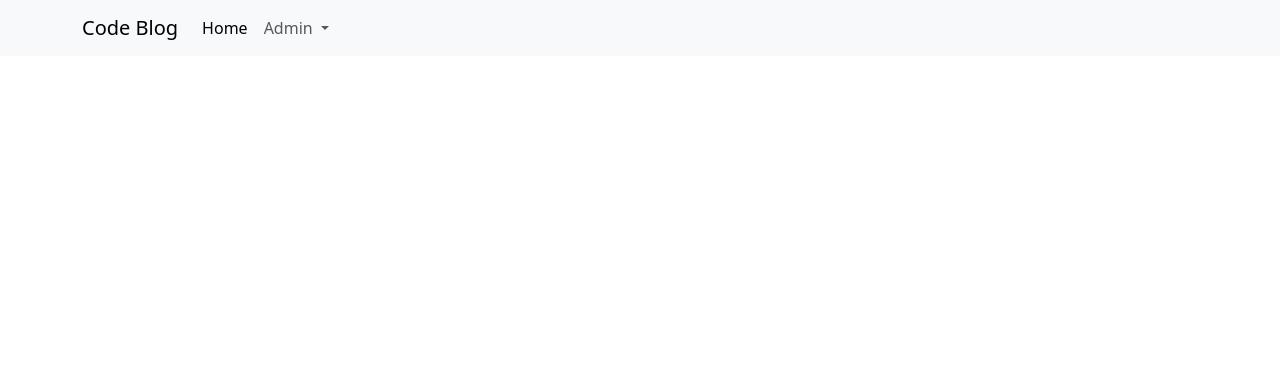
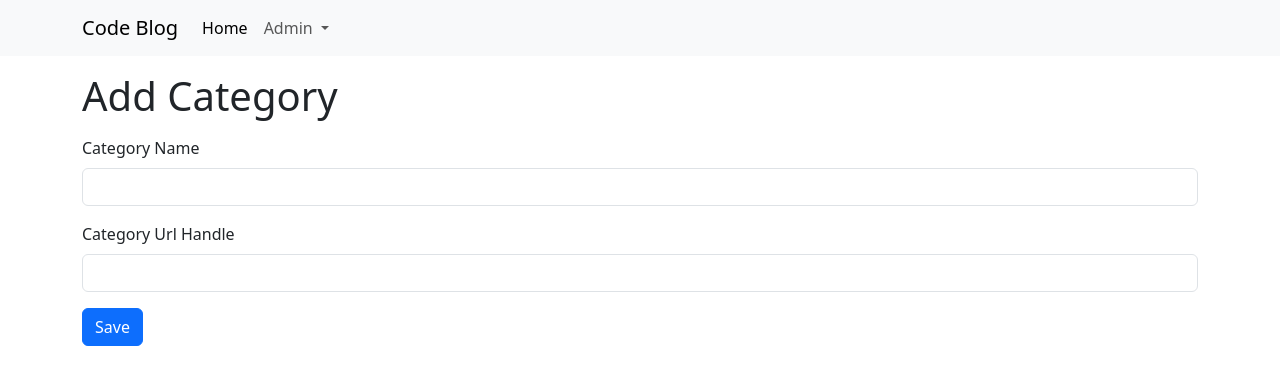
Before and after one commit to Bisig1892/CodeBlog.UI, an Angular app: page /admin/categories/add in a window 1280 px wide. Before the commit this address led to /. Shown: the top 384 px of the page. Built offline with nearby package versions, Linux system fonts and the light colour scheme.

Commit message:
implemented add category component and routing

```diff
--- a/src/app/app-routing.module.ts
+++ b/src/app/app-routing.module.ts
@@ -1,11 +1,16 @@
 import { NgModule } from '@angular/core';
 import { RouterModule, Routes } from '@angular/router';
 import { CategoryListComponent } from './features/category/category-list/category-list.component';
+import { AddCategoryComponent } from './features/category/add-category/add-category.component';
 
 const routes: Routes = [
   {
     path: 'admin/categories',
     component: CategoryListComponent
+  },
+  {
+    path: 'admin/categories/add',
+    component: AddCategoryComponent
   }
 
 ];
--- /dev/null
+++ b/src/app/features/category/add-category/add-category.component.html
@@ -0,0 +1,22 @@
+<div class="container">
+
+    <h1 class="mt-3">Add Category</h1>
+
+    <form #form="ngForm" (ngSubmit)="onSubmit()">
+        <div class="mt-2">
+            <div class="mt-3">
+                <label class="form-label">Category Name</label>
+                <input type="text" id="categoryName" class="form-control" name="categoryName" [(ngModel)]="model.name">
+            </div>
+
+            <div class="mt-3">
+                <label class="form-label">Category Url Handle</label>
+                <input type="text" id="categoryUrlHandle" class="form-control" name="categoryUrlHandle" [(ngModel)]="model.urlHandle">
+            </div>
+        </div>
+
+        <div class="mt-3">
+            <button type="submit" class="btn btn-primary">Save</button>
+        </div>
+    </form>
+</div>
--- /dev/null
+++ b/src/app/features/category/add-category/add-category.component.ts
@@ -0,0 +1,23 @@
+import { Component } from '@angular/core';
+import { AddCategoryRequest } from '../models/add-category-request.model';
+
+@Component({
+  selector: 'app-add-category',
+  templateUrl: './add-category.component.html',
+  styleUrls: ['./add-category.component.css']
+})
+export class AddCategoryComponent {
+
+  model: AddCategoryRequest;
+
+  constructor() {
+    this.model = {
+      name: '',
+      urlHandle: ''
+    };
+  }
+
+  onSubmit() {
+  }
+
+}
--- a/src/app/features/category/category-list/category-list.component.html
+++ b/src/app/features/category/category-list/category-list.component.html
@@ -3,7 +3,7 @@
     <h1 class="mt-3">Category List</h1>
 
     <div class="d-flex justify-content-end mt-3">
-        <a href="" class="btn btn-primary">Add Category</a>
+        <a [routerLink]="['/admin/categories/add']" class="btn btn-primary">Add Category</a>
 
     </div>
 </div>
--- /dev/null
+++ b/src/app/features/category/models/add-category-request.model.ts
@@ -0,0 +1,4 @@
+export interface AddCategoryRequest {
+    name: string;
+    urlHandle: string;
+}
```
Also changed, not shown: src/app/app.module.ts (+6 -2 lines), src/app/features/category/add-category/add-category.component.css (added), 1 other file (tests, documents, lock files or other folders).
